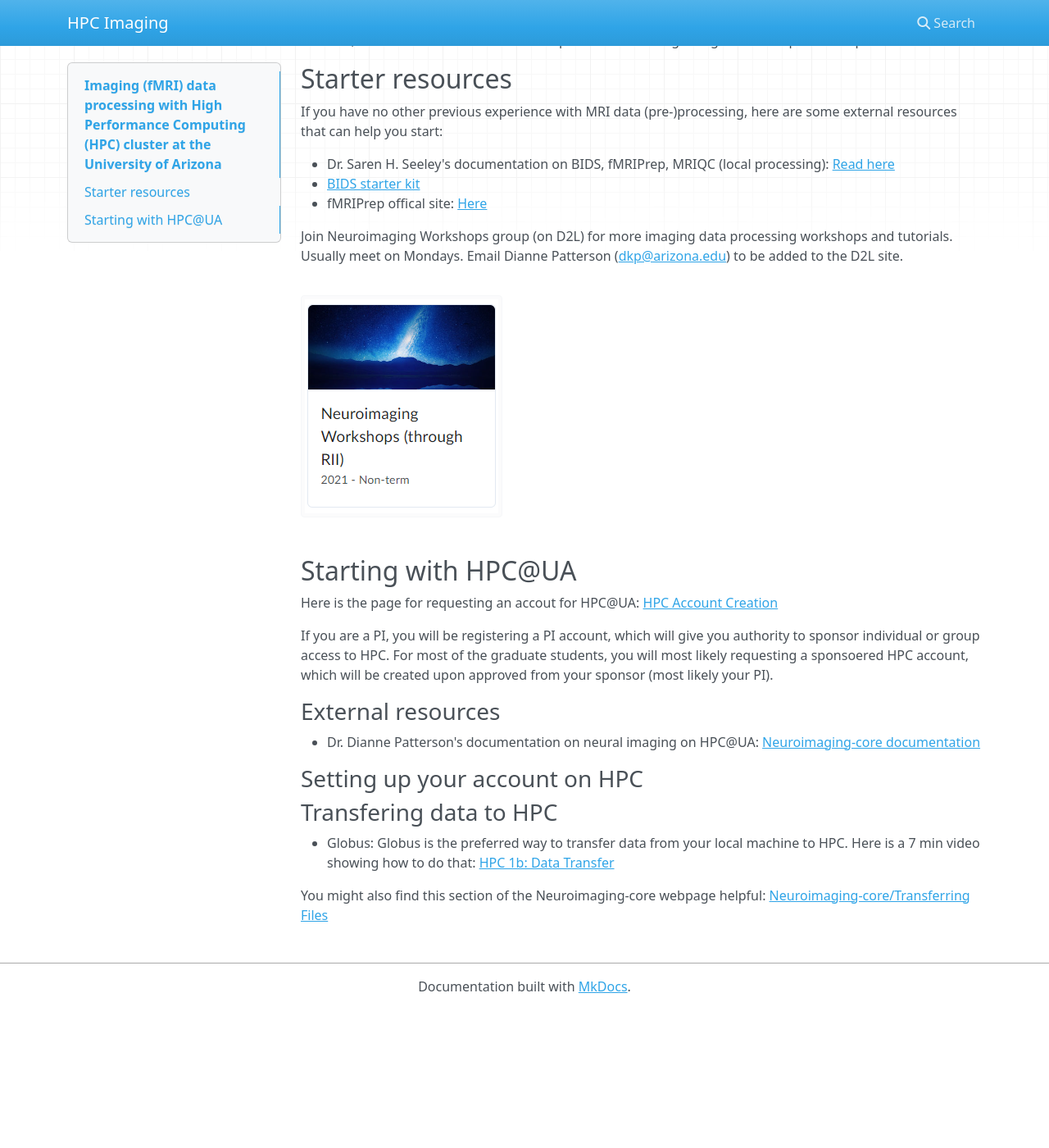
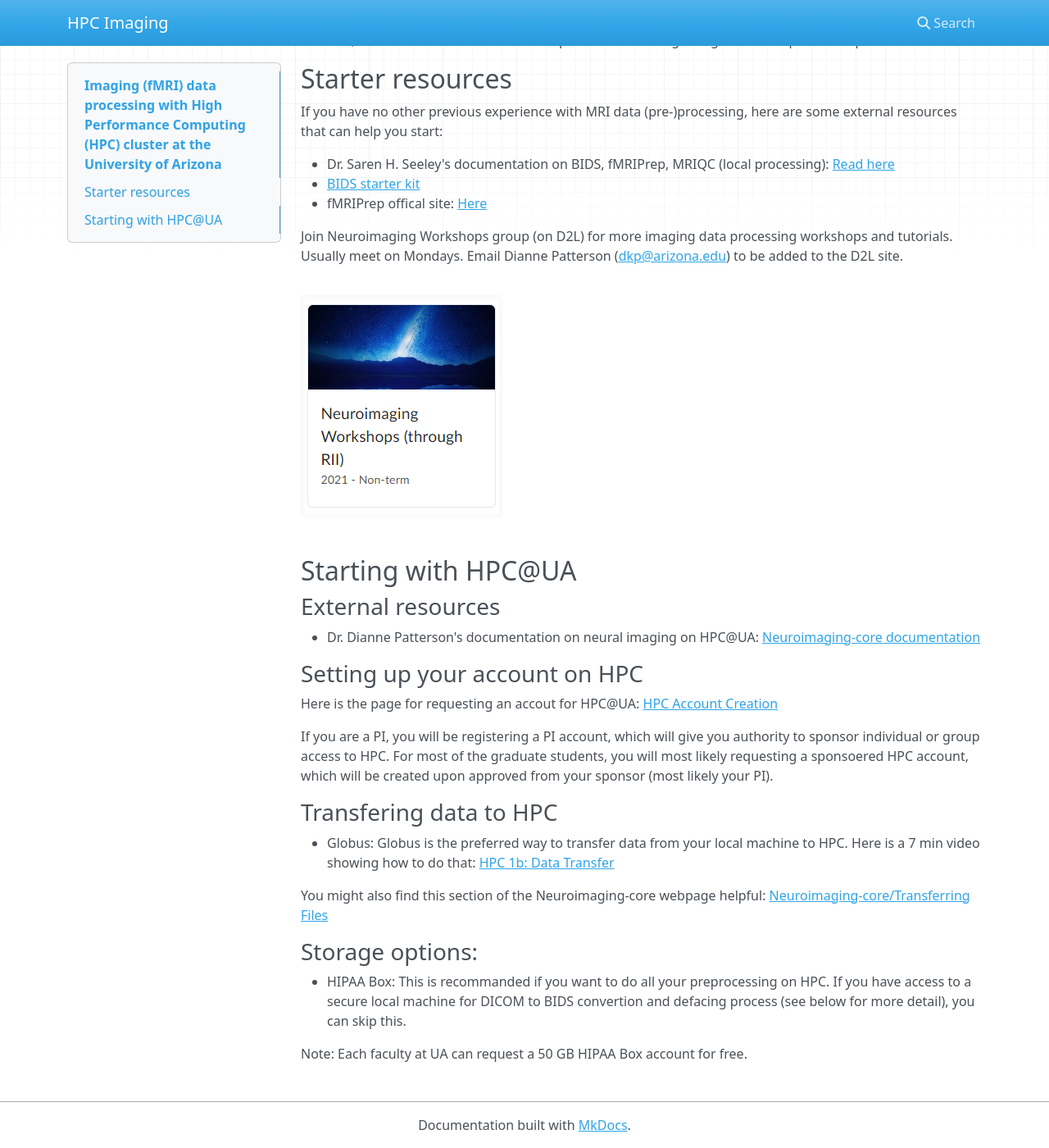
Before and after one commit to Diheng/HPC_imaging, an MkDocs documentation site: the page built from docs/index.md, in a window 1280 px wide and 1400 px high, scrolled down 430 px. Shown: the whole window at 82% size. Built offline with MkDocs 1.6.1, drawn with Linux system fonts in a browser that asks for light colours; nearby versions of some CDN libraries; before the commit the page ends 1661 px from its top, so only the background shows below that; some of the changed text lies outside the part shown.

Commit message:
more data storage information

```diff
--- a/docs/index.md
+++ b/docs/index.md
@@ -25,14 +27,14 @@ Join Neuroimaging Workshops group (on D2L) for more imaging data processing work
 
 ## Starting with HPC@UA
 
-Here is the page for requesting an accout for HPC@UA: [HPC Account Creation](https://public.confluence.arizona.edu/display/UAHPC/Account+Creation)
-
-If you are a PI, you will be registering a PI account, which will give you authority to sponsor individual or group access to HPC. For most of the graduate students, you will most likely requesting a sponsoered HPC account, which will be created upon approved from your sponsor (most likely your PI).
-
 ### External resources
 - Dr. Dianne Patterson's documentation on neural imaging on HPC@UA: [Neuroimaging-core documentation](https://neuroimaging-core-docs.readthedocs.io/en/latest/pages/hpc.html)
 
 ### Setting up your account on HPC
+
+Here is the page for requesting an accout for HPC@UA: [HPC Account Creation](https://public.confluence.arizona.edu/display/UAHPC/Account+Creation)
+
+If you are a PI, you will be registering a PI account, which will give you authority to sponsor individual or group access to HPC. For most of the graduate students, you will most likely requesting a sponsoered HPC account, which will be created upon approved from your sponsor (most likely your PI).
 
 ### Transfering data to HPC
 
@@ -40,3 +42,9 @@ If you are a PI, you will be registering a PI account, which will give you autho
 Globus is the preferred way to transfer data from your local machine to HPC. Here is a 7 min video showing how to do that: [HPC 1b: Data Transfer](https://arizona.openclass.ai/resource/lesson-619ed67e898b4fb790c4e52a)
 
 You might also find this section of the Neuroimaging-core webpage helpful: [Neuroimaging-core/Transferring Files](https://neuroimaging-core-docs.readthedocs.io/en/latest/pages/hpc.html#transferring-files)
+
+### Storage options:
+
+- HIPAA Box: This is recommanded if you want to do all your preprocessing on HPC. If you have access to a secure local machine for DICOM to BIDS convertion and defacing process (see below for more detail), you can skip this.
+
+Note: Each faculty at UA can request a 50 GB HIPAA Box account for free.
```
Also changed, not shown: other parts of docs/index.md (+3 -1 lines).
